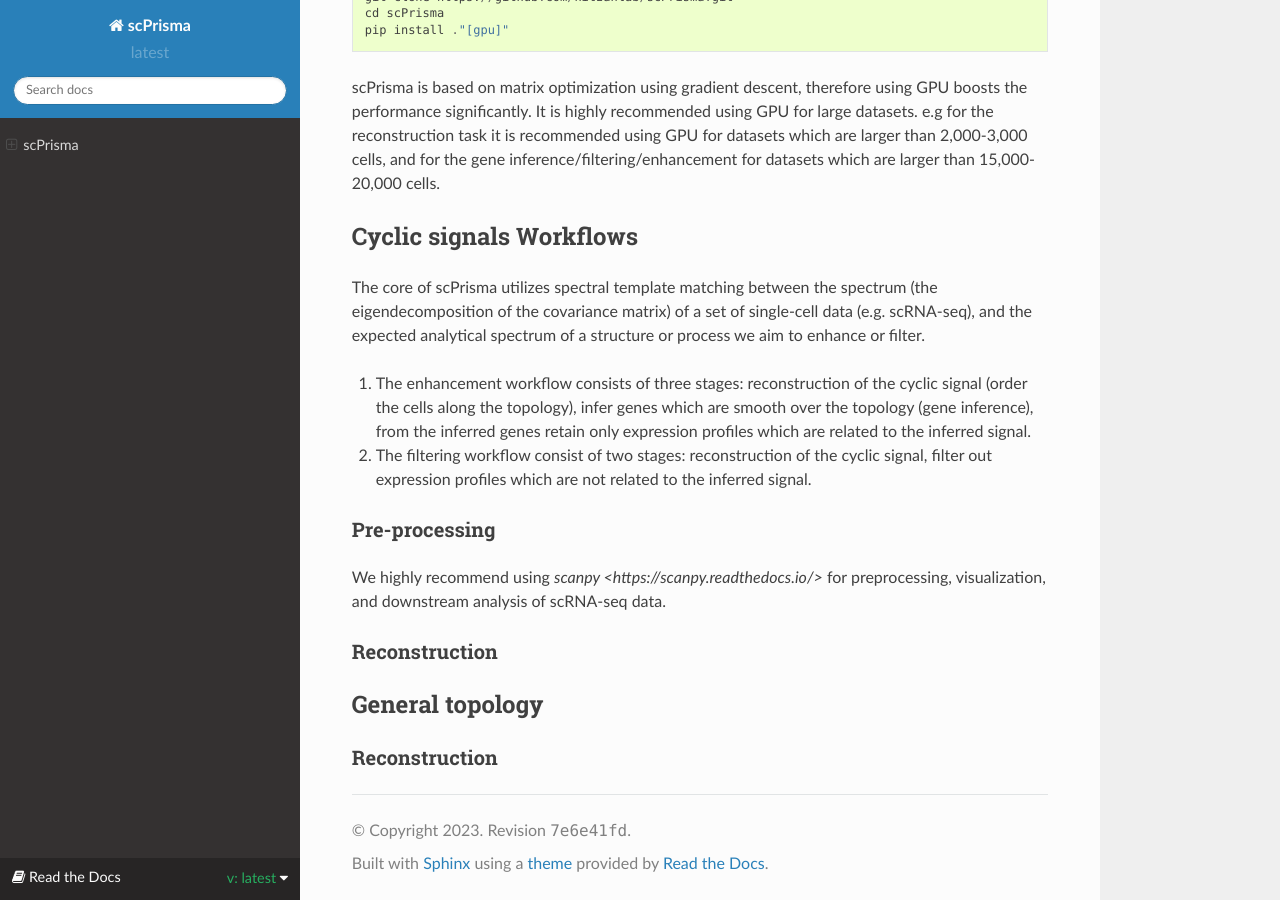
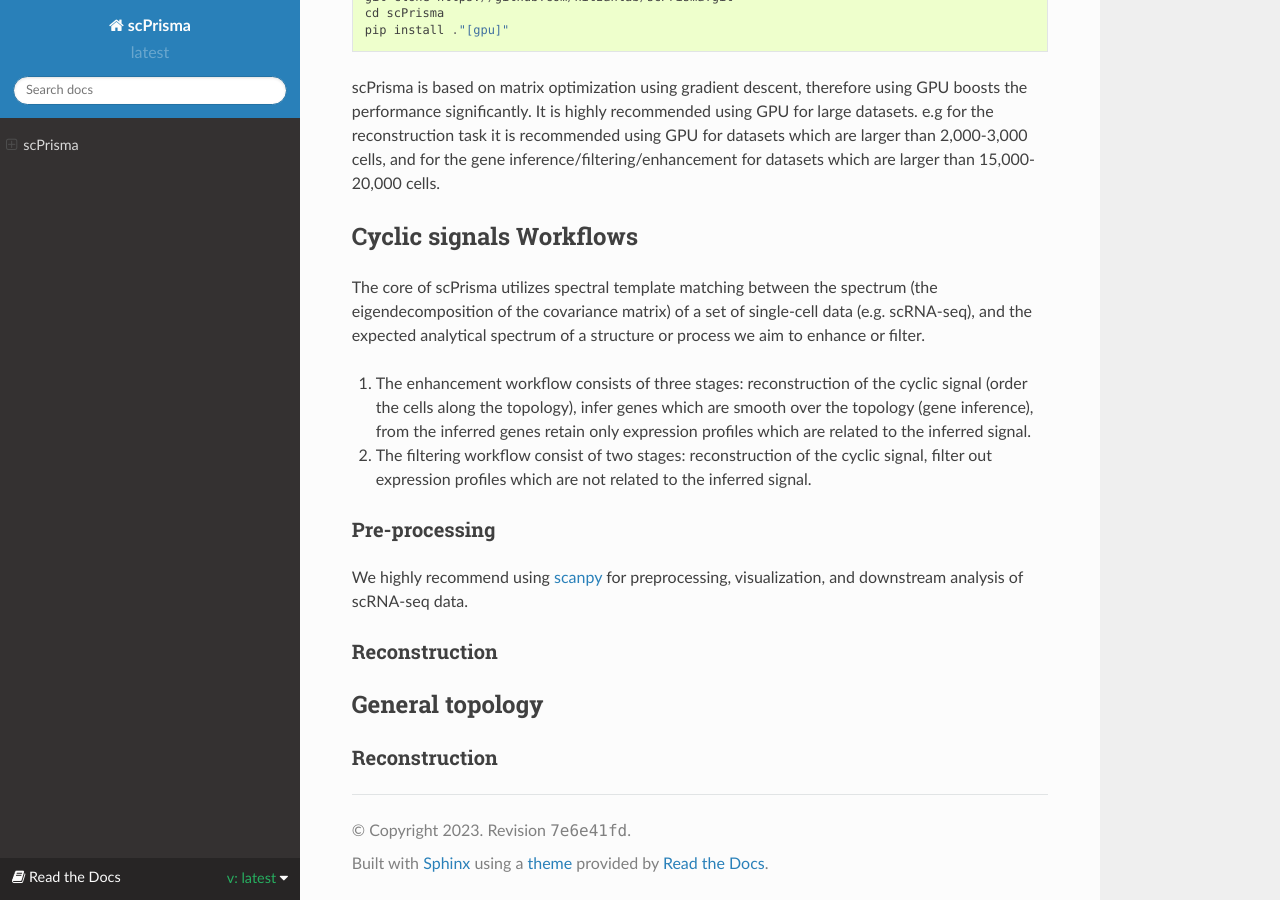
Before and after one commit to nitzanlab/scPrisma, a Sphinx documentation site: the page built from docs/index.rst, in a window 1280 px wide and 900 px high, scrolled down 1407 px. Built offline with Sphinx 7.4.7 and the Read the Docs theme 2.0.0, drawn with Linux system fonts in a browser that asks for light colours.

Commit message:
Update index.rst

```diff
--- a/docs/index.rst
+++ b/docs/index.rst
@@ -38,7 +38,7 @@ The core of scPrisma utilizes spectral template matching between the spectrum (t
 
 Pre-processing
 ~~~~~~~~~~
-We highly recommend using `scanpy <https://scanpy.readthedocs.io/>` for preprocessing, visualization, and downstream analysis of scRNA-seq data.
+We highly recommend using `scanpy <https://scanpy.readthedocs.io/>`_ for preprocessing, visualization, and downstream analysis of scRNA-seq data.
 
 Reconstruction
 ~~~~~~~~~~
```
